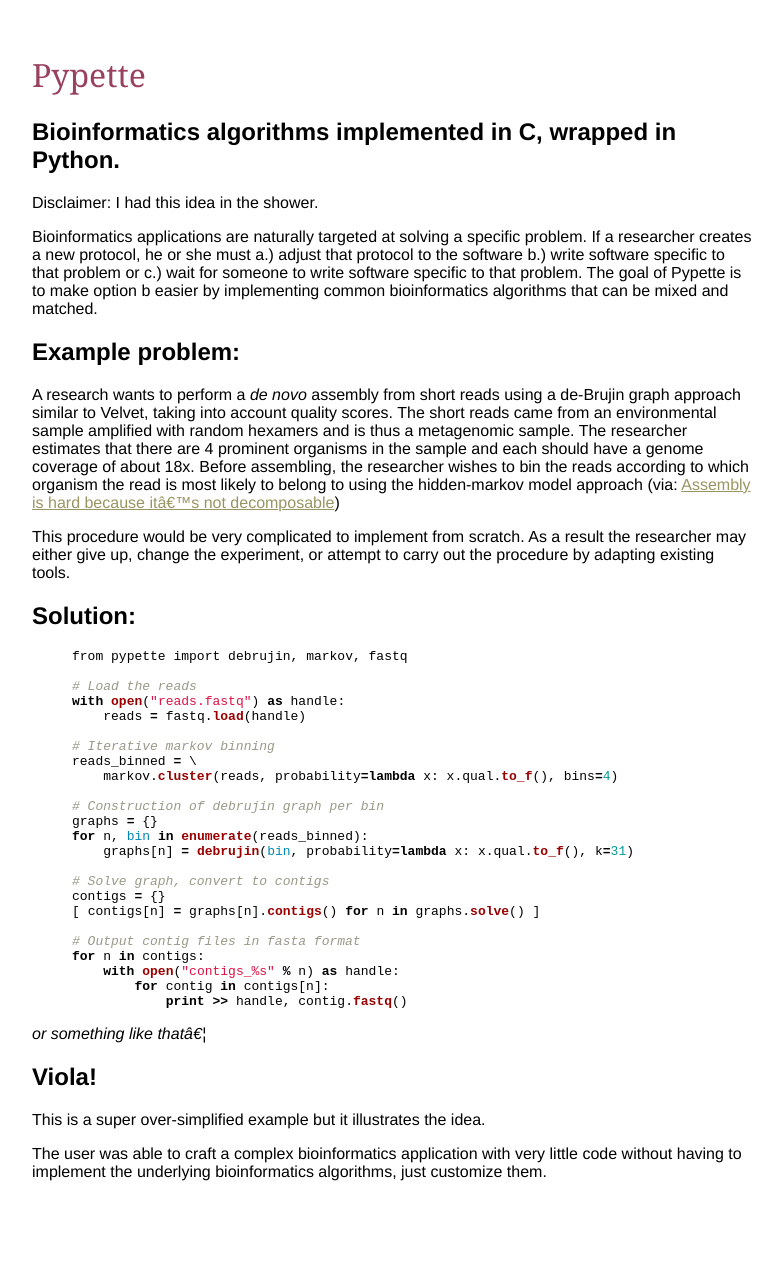
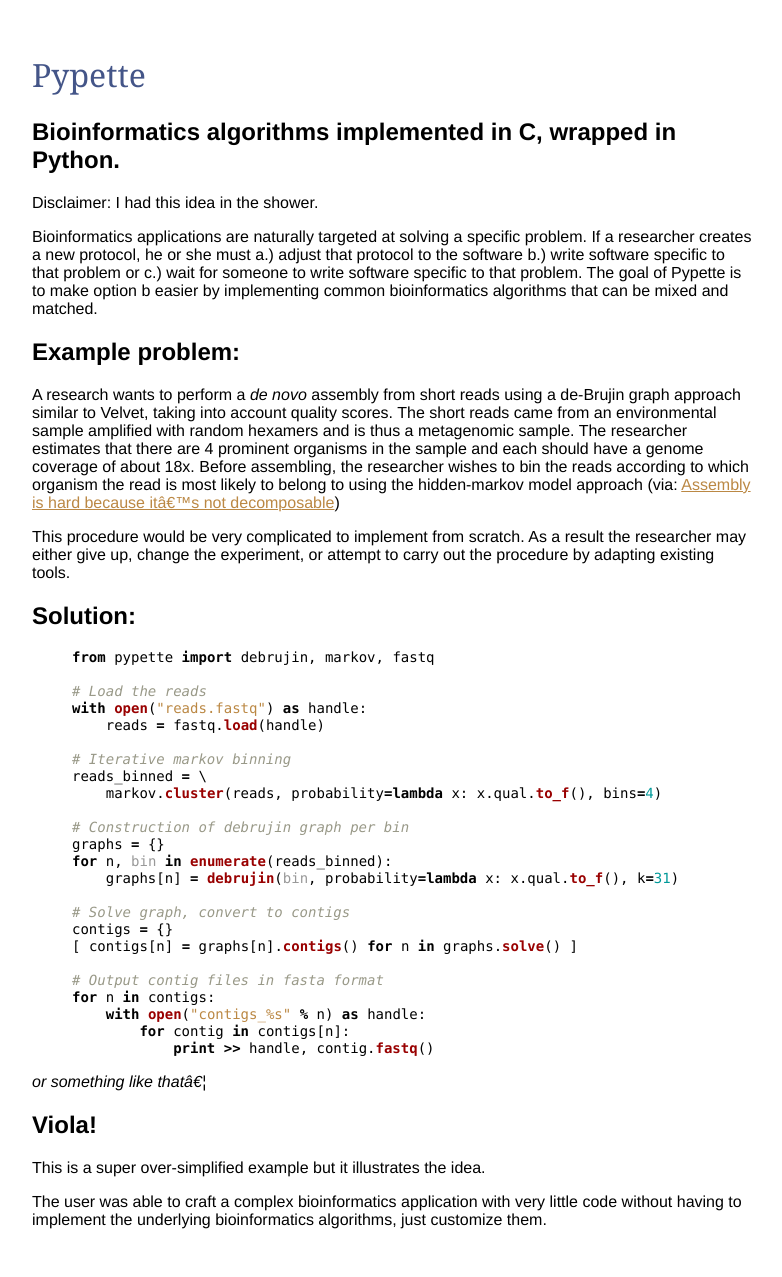
Before and after one commit to audy/audy.github.io, a Jekyll site: the page built from _posts/2011-02-06-pypette.md, in a window 1280 px wide. Shown: the whole page, without its empty margins (248-1030 px from the left). Built offline with Jekyll 4.4.1, drawn with Linux system fonts in a browser that asks for light colours; before the commit the page ends 1229 px from its top, so only the background shows below that.

Commit message:
prettier

```diff
--- a/css/handheld.css
+++ b/css/handheld.css
@@ -18,7 +18,7 @@ li {
   font-size: 3em;
   font-family: Georgia;
 }
-.postlist span {
+.posts span {
   display: block;
   font-size: .5em;
   color: #555;
--- a/css/master.css
+++ b/css/master.css
@@ -2,7 +2,7 @@
 @import url("/css/antiscreen.css") only screen and (max-device-width:480px);
 
 a {
-  color: #999562;
+  color: #bb8844;
 }
 
 body {
@@ -13,9 +13,19 @@ body {
 }
 
 h1 {
-  color: #99425E;
+  color: #445588;
   font-family: Georgia;
   font-weight: 100;
 }
 
 li { list-style-type: none; }
+
+code  {
+  font-family: "menlo", "monaco", "courier new";
+  font-size: 14px;
+}
+
+.posts {
+
+
+}
--- a/css/syntax.css
+++ b/css/syntax.css
@@ -1,3 +1,4 @@
+.highlight .hll { background-color: #ffffcc }
 .highlight  { background: #ffffff; }
 .highlight .c { color: #999988; font-style: italic } /* Comment */
 .highlight .err { color: #a61717; background-color: #e3d2d2 } /* Error */
@@ -8,12 +9,10 @@
 .highlight .c1 { color: #999988; font-style: italic } /* Comment.Single */
 .highlight .cs { color: #999999; font-weight: bold; font-style: italic } /* Comment.Special */
 .highlight .gd { color: #000000; background-color: #ffdddd } /* Generic.Deleted */
-.highlight .gd .x { color: #000000; background-color: #ffaaaa } /* Generic.Deleted.Specific */
 .highlight .ge { font-style: italic } /* Generic.Emph */
 .highlight .gr { color: #aa0000 } /* Generic.Error */
 .highlight .gh { color: #999999 } /* Generic.Heading */
 .highlight .gi { color: #000000; background-color: #ddffdd } /* Generic.Inserted */
-.highlight .gi .x { color: #000000; background-color: #aaffaa } /* Generic.Inserted.Specific */
 .highlight .go { color: #888888 } /* Generic.Output */
 .highlight .gp { color: #555555 } /* Generic.Prompt */
 .highlight .gs { font-weight: bold } /* Generic.Strong */
@@ -21,13 +20,14 @@
 .highlight .gt { color: #aa0000 } /* Generic.Traceback */
 .highlight .kc { font-weight: bold } /* Keyword.Constant */
 .highlight .kd { font-weight: bold } /* Keyword.Declaration */
+.highlight .kn { font-weight: bold } /* Keyword.Namespace */
 .highlight .kp { font-weight: bold } /* Keyword.Pseudo */
 .highlight .kr { font-weight: bold } /* Keyword.Reserved */
 .highlight .kt { color: #445588; font-weight: bold } /* Keyword.Type */
 .highlight .m { color: #009999 } /* Literal.Number */
-.highlight .s { color: #d14 } /* Literal.String */
+.highlight .s { color: #bb8844 } /* Literal.String */
 .highlight .na { color: #008080 } /* Name.Attribute */
-.highlight .nb { color: #0086B3 } /* Name.Builtin */
+.highlight .nb { color: #999999 } /* Name.Builtin */
 .highlight .nc { color: #445588; font-weight: bold } /* Name.Class */
 .highlight .no { color: #008080 } /* Name.Constant */
 .highlight .ni { color: #800080 } /* Name.Entity */
@@ -42,17 +42,17 @@
 .highlight .mh { color: #009999 } /* Literal.Number.Hex */
 .highlight .mi { color: #009999 } /* Literal.Number.Integer */
 .highlight .mo { color: #009999 } /* Literal.Number.Oct */
-.highlight .sb { color: #d14 } /* Literal.String.Backtick */
-.highlight .sc { color: #d14 } /* Literal.String.Char */
-.highlight .sd { color: #d14 } /* Literal.String.Doc */
-.highlight .s2 { color: #d14 } /* Literal.String.Double */
-.highlight .se { color: #d14 } /* Literal.String.Escape */
-.highlight .sh { color: #d14 } /* Literal.String.Heredoc */
-.highlight .si { color: #d14 } /* Literal.String.Interpol */
-.highlight .sx { color: #d14 } /* Literal.String.Other */
-.highlight .sr { color: #009926 } /* Literal.String.Regex */
-.highlight .s1 { color: #d14 } /* Literal.String.Single */
-.highlight .ss { color: #990073 } /* Literal.String.Symbol */
+.highlight .sb { color: #bb8844 } /* Literal.String.Backtick */
+.highlight .sc { color: #bb8844 } /* Literal.String.Char */
+.highlight .sd { color: #bb8844 } /* Literal.String.Doc */
+.highlight .s2 { color: #bb8844 } /* Literal.String.Double */
+.highlight .se { color: #bb8844 } /* Literal.String.Escape */
+.highlight .sh { color: #bb8844 } /* Literal.String.Heredoc */
+.highlight .si { color: #bb8844 } /* Literal.String.Interpol */
+.highlight .sx { color: #bb8844 } /* Literal.String.Other */
+.highlight .sr { color: #808000 } /* Literal.String.Regex */
+.highlight .s1 { color: #bb8844 } /* Literal.String.Single */
+.highlight .ss { color: #bb8844 } /* Literal.String.Symbol */
 .highlight .bp { color: #999999 } /* Name.Builtin.Pseudo */
 .highlight .vc { color: #008080 } /* Name.Variable.Class */
 .highlight .vg { color: #008080 } /* Name.Variable.Global */
--- a/index.html
+++ b/index.html
@@ -2,16 +2,18 @@
 layout: default
 title: Austin G. Davis-Richardson
 ---
+<p></p>
+
 <ul>
   <li><a href="http://www.github.com/audy">http://www.github.com/audy</a></li>
   <li><a href="http://www.twitter.com/audyyy">@audyyy</a></li>
 </ul>
 
-<div id="postlist">
+<div id="posts">
   <ul>
   {% for post in site.posts %}
     <li><span>{{ post.date | date_to_string }}</span>
       <a href="{{ post.url }}">{{ post.title }}</a></li>
   {% endfor %}
+  </ul>
 </div>
-</ul>
```
Lines whose indentation alone changed are shown as unchanged.
